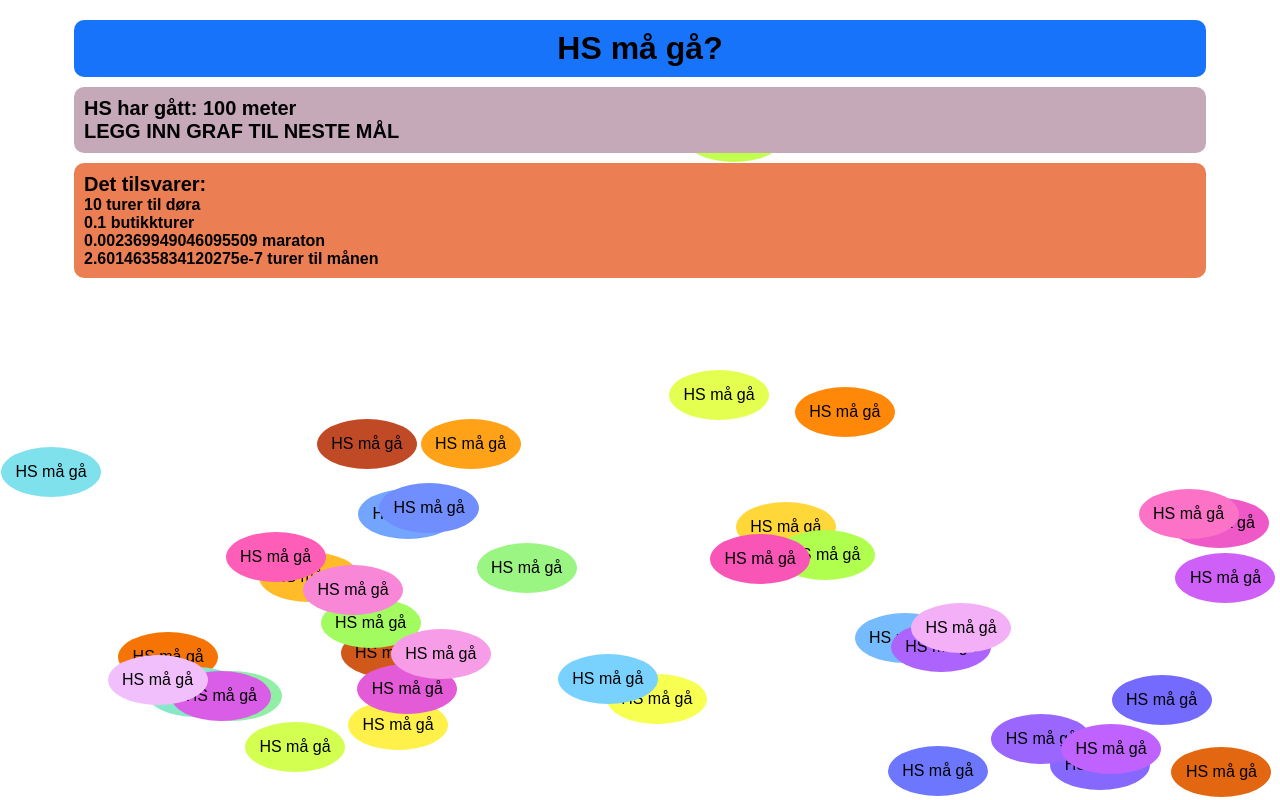
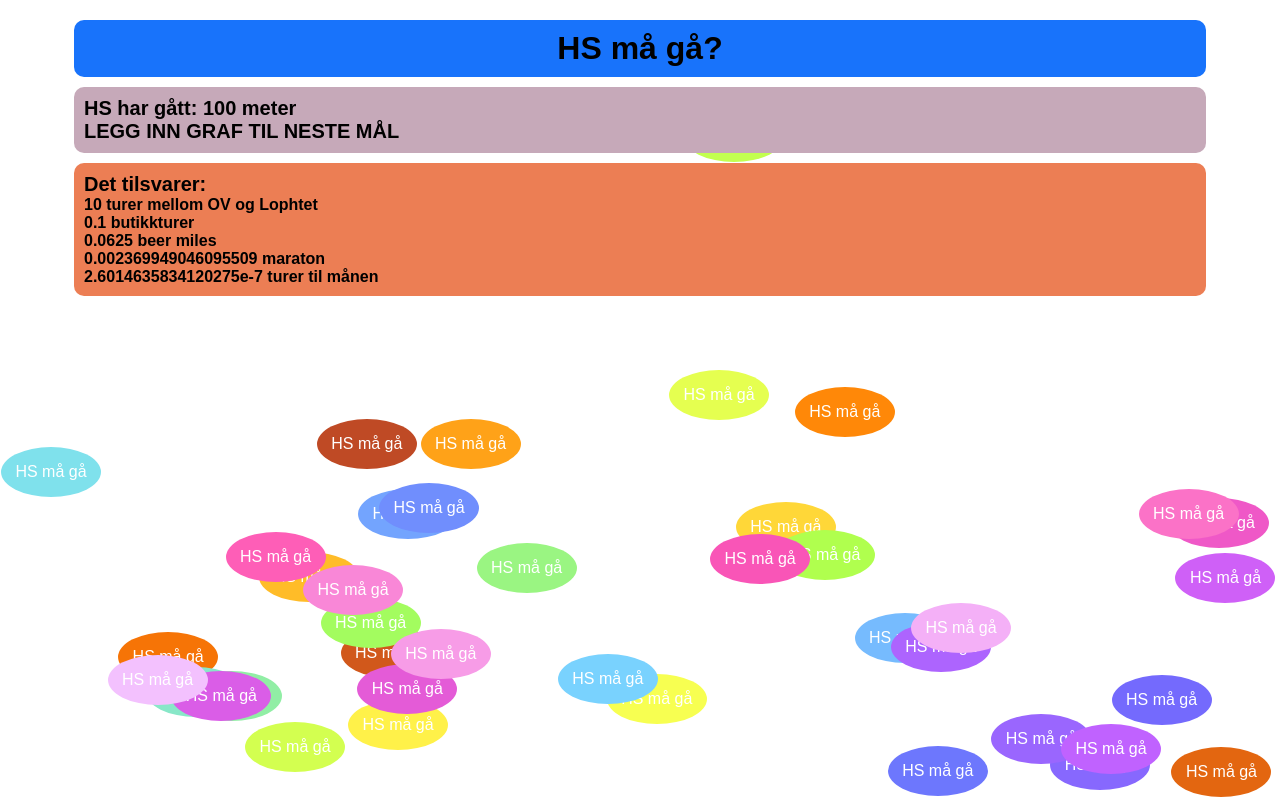
Before and after one commit to vevcom/hsMaaGaa, a Next.js app: page / in a window 1280 px wide. Built offline with nearby package versions, Linux system fonts and the light colour scheme; a web font is replaced by a local one.

Commit message:
small changes

```diff
--- a/src/app/components/background/background.module.css
+++ b/src/app/components/background/background.module.css
@@ -5,6 +5,7 @@
   animation: bgColor 50s infinite linear;
   border-radius: 100%;
   text-align: center;
+  color: white;
   z-index: -1;
 }
 .hsMaGaText:nth-of-type(1) {animation-delay: -1s}
@@ -48,6 +49,9 @@
 .hsMaGaText:nth-of-type(39) {animation-delay:-39s}
 .hsMaGaText:nth-of-type(40) {animation-delay:-40s}
 @keyframes bgColor {
+  0% {
+    background-color: #f3f5f7;
+  }
   10% {
     background-color: #a43535;
   }
@@ -75,6 +79,9 @@
   90% {
     background-color: #f3bbff;
   }
+  100% {
+    background-color: #f3f5f7;
+  }
 }
 
 .flexContainer {
--- a/src/app/components/totals/totals.tsx
+++ b/src/app/components/totals/totals.tsx
@@ -17,11 +17,15 @@ export default function Totals({ distanceMeters } : types) {
                 <Comparison
                 compareFrom={distanceMeters}
                 compareTo={10}
-                name="turer til døra" />
+                name="turer mellom OV og Lophtet" />
                 <Comparison
                 compareFrom={distanceMeters}
                 compareTo={1000}
                 name="butikkturer" />
+                <Comparison
+                compareFrom={distanceMeters}
+                compareTo={1600}
+                name="beer miles" />
                 <Comparison
                 compareFrom={distanceMeters}
                 compareTo={42195}
```
